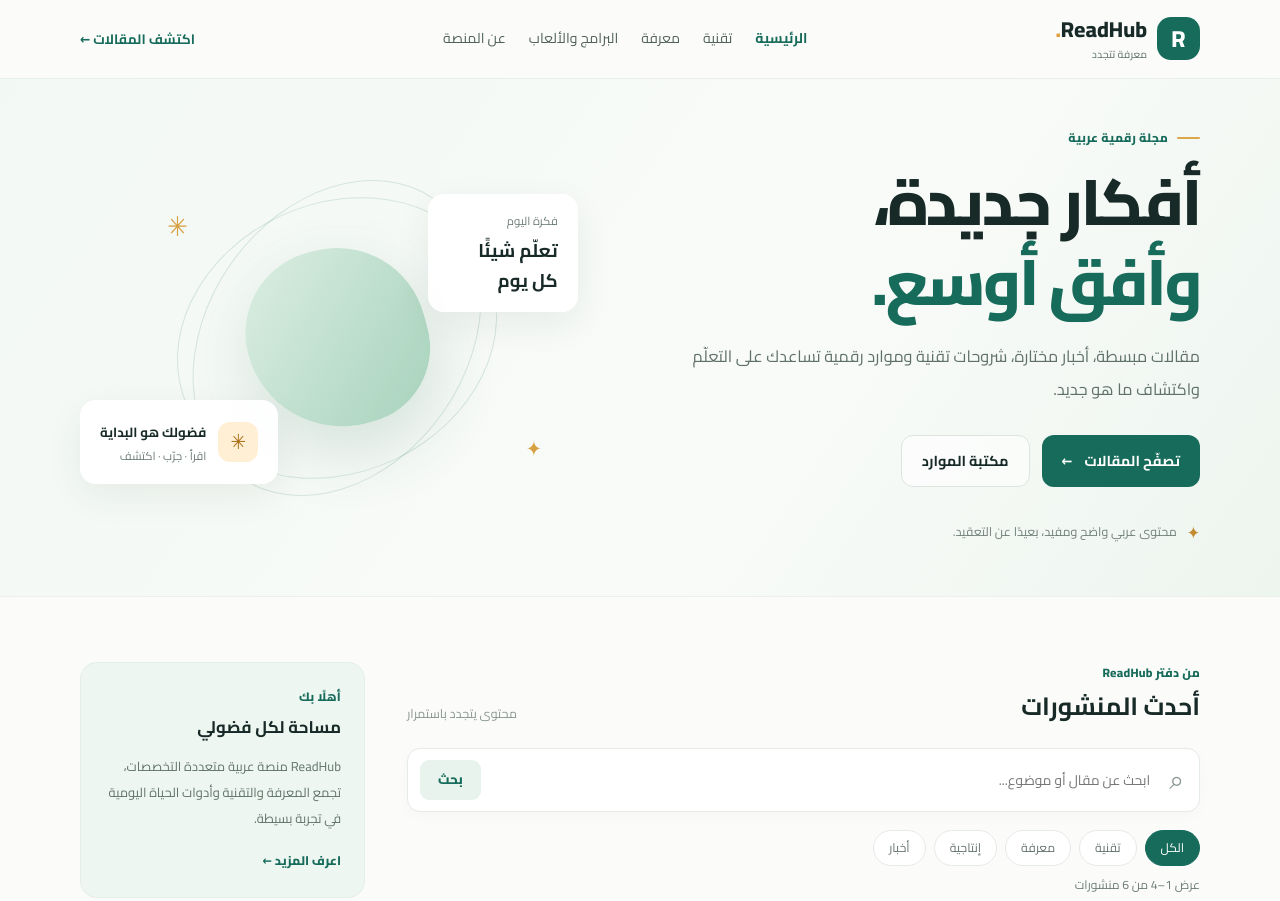
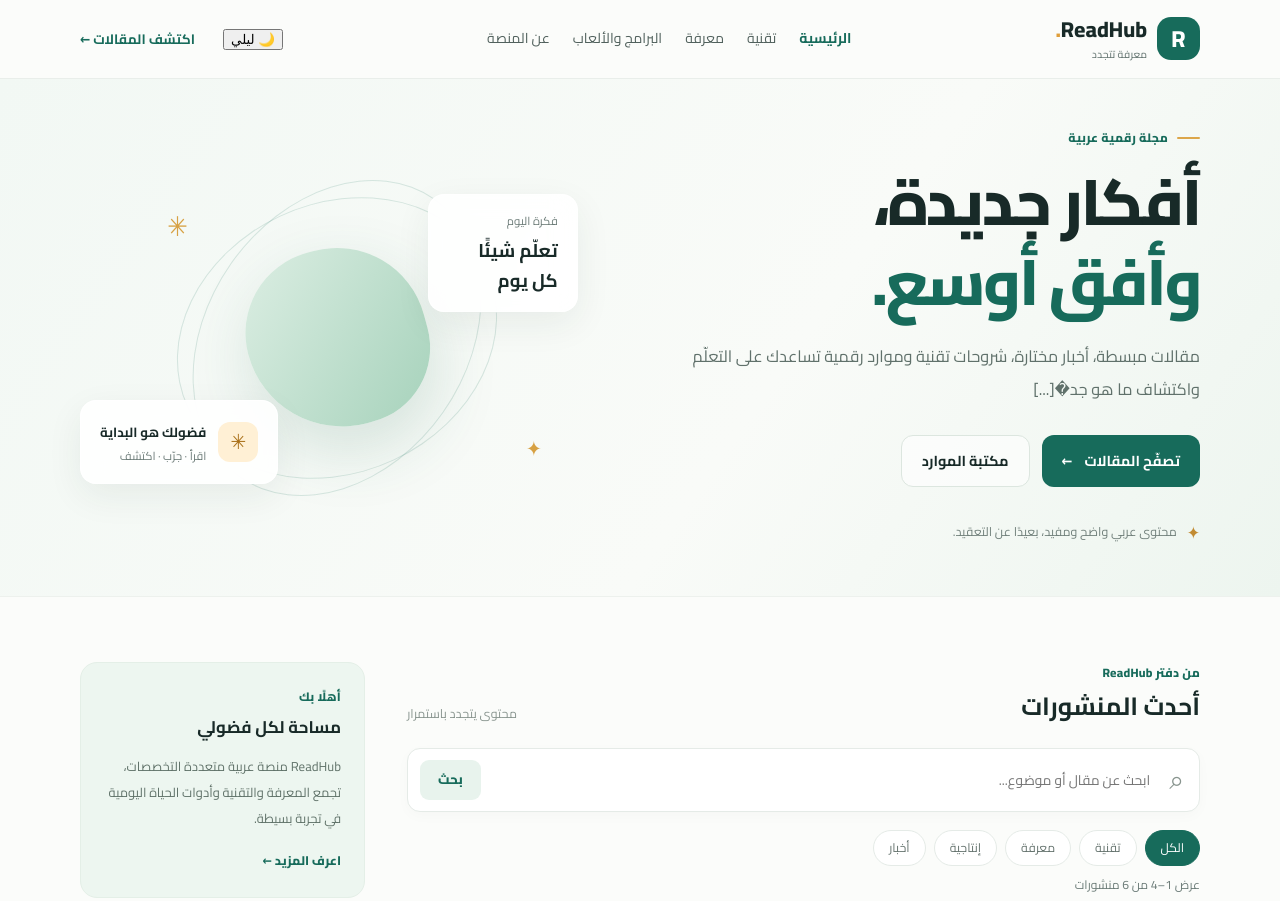
Before and after one commit to samirnoor27/readhub, a plain HTML site: page index.html in a window 1280 px wide. Shown: the top 901 px of the page. Drawn offline with Linux system fonts and the light colour scheme.

Commit message:
Add theme toggle and include dark-mode assets

```diff
--- a/index.html
+++ b/index.html
@@ -29,7 +29,11 @@
   <link rel="preconnect" href="https://fonts.gstatic.com" crossorigin>
   <link href="https://fonts.googleapis.com/css2?family=Cairo:wght@400;500;600;700;800&display=swap" rel="stylesheet">
   <link rel="stylesheet" href="styles.css">
+  <!-- ملف أنماط الوضع الليلي (مضاف) -->
+  <link rel="stylesheet" href="dark-mode.css">
   <script src="scripts.js" defer></script>
+  <!-- ملف جافاسكربت الوضع الليلي (مضاف) -->
+  <script src="dark-mode.js" defer></script>
 </head>
 <body>
 
@@ -49,6 +53,13 @@
         <a href="links.html">البرامج والألعاب</a>
         <a href="#about">عن المنصة</a>
       </nav>
+
+      <!-- زر تبديل الوضع الليلي -->
+      <button id="theme-toggle" class="theme-toggle" type="button" aria-label="تفعيل الوضع الليلي" aria-pressed="false">
+        <span class="theme-icon" aria-hidden="true">🌙</span>
+        <span class="theme-text">ليلي</span>
+      </button>
+
       <a class="header-cta" href="#latest">اكتشف المقالات <span aria-hidden="true">←</span></a>
     </div>
   </header>
@@ -60,7 +71,7 @@
         <div class="hero-copy">
           <p class="eyebrow"><span class="eyebrow-line"></span> مجلة رقمية عربية</p>
           <h1>أفكار جديدة،<br><span>وأفق أوسع.</span></h1>
-          <p class="hero-lead">مقالات مبسطة، أخبار مختارة، شروحات تقنية وموارد رقمية تساعدك على التعلّم واكتشاف ما هو جديد.</p>
+          <p class="hero-lead">مقالات مبسطة، أخبار مختارة، شروحات تقنية وموارد رقمية تساعدك على التعلّم واكتشاف ما هو جد�[...]</p>
           <div class="hero-actions">
             <a class="button button-primary" href="#latest">تصفّح المقالات <span aria-hidden="true">←</span></a>
             <a class="button button-quiet" href="links.html">مكتبة الموارد</a>
```
